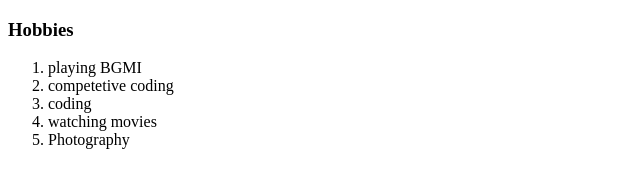
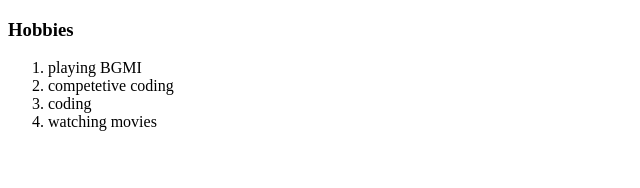
Before and after one commit to rakeshkumar2002/cv, a plain HTML site: page hobbies.html in a window 1280 px wide. Shown: the whole page, without its empty margins (0-640 px from the left). Drawn offline with Linux system fonts and the light colour scheme.

Commit message:
photo removed

```diff
--- a/hobbies.html
+++ b/hobbies.html
@@ -13,7 +13,6 @@
       <li>competetive coding</li>
       <li>coding</li>
       <li>watching movies</li>
-      <li>Photography</li>
     </ol>
 </body>
 </html>
```
